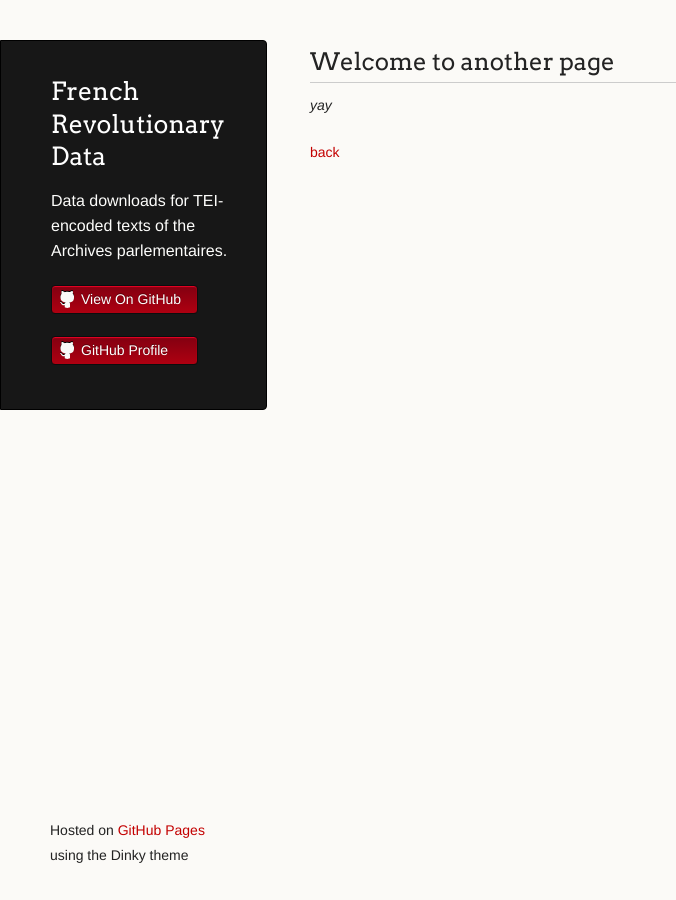
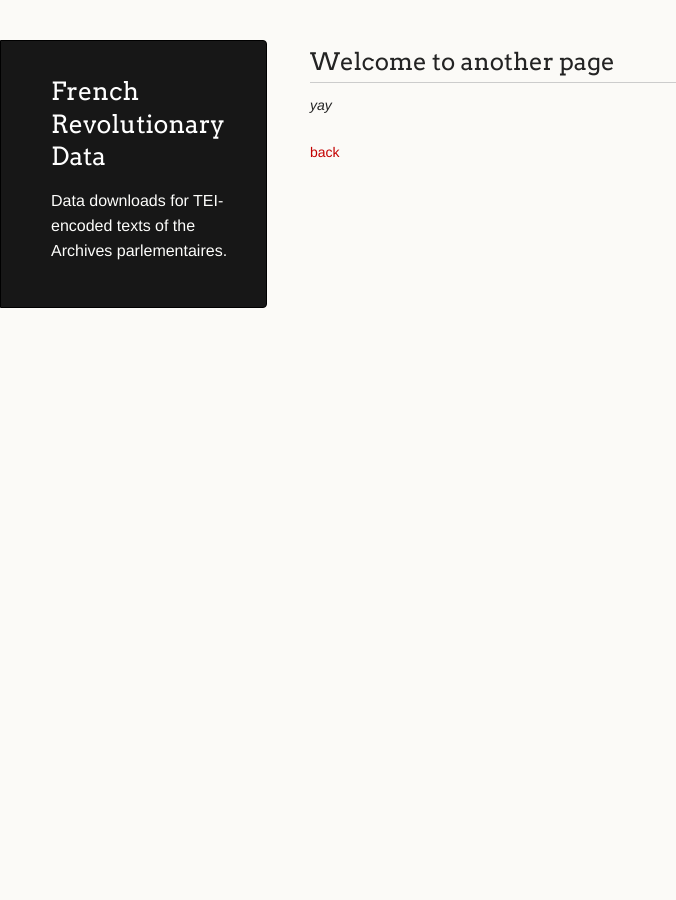
Before and after one commit to frenchrevdata/frenchrevdata.github.io, a Jekyll site: the page built from another-page.md, in a window 1280 px wide. Shown: the whole page, without its empty margins (0-676 px from the left). Built offline with Jekyll 4.4.1, drawn with Linux system fonts in a browser that asks for light colours; our own code applies the rules of GitHub Pages for plain Markdown files.

Commit message:
Update default.html

```diff
--- a/_layouts/default.html
+++ b/_layouts/default.html
@@ -18,32 +18,32 @@
         <h1 class="header">{{ site.title | default: site.github.repository_name }}</h1>
         <p class="header">{{ site.description | default: site.github.project_tagline }}</p>
 
-        <ul>
+       <!-- <ul>
           {% if site.show_downloads %}
             <li class="download"><a class="buttons" href="{{ site.github.zip_url }}">Download ZIP</a></li>
             <li class="download"><a class="buttons" href="{{ site.github.tar_url }}">Download TAR</a></li>
           {% endif %}
           <li><a class="buttons github" href="{{ site.github.repository_url }}">View On GitHub</a></li>
-        </ul>
+        </ul>-->
 
-        {% if site.github.is_project_page %}
+       <!-- {% if site.github.is_project_page %}
           <p class="header">This project is maintained by <a class="header name" href="{{ site.github.owner_url }}">{{ site.github.owner_name }}</a></p>
-        {% endif %}
+        {% endif %}-->
 
-        {% if site.github.is_user_page %}
+        <!--{% if site.github.is_user_page %}
           <ul>
             <li><a class="buttons github" href="{{ site.github.owner_url }}">GitHub Profile</a></li>
           </ul>
-        {% endif %}
+        {% endif %}-->
       </header>
 
       <section>
         {{ content }}
       </section>
 
-      <footer>
+     <!-- <footer>
         <p><small>Hosted on <a href="https://pages.github.com">GitHub Pages</a> using the Dinky theme</small></p>
-      </footer>
+      </footer>-->
     </div>
     <!--[if !IE]><script>fixScale(document);</script><![endif]-->
     {% if site.google_analytics %}
```
